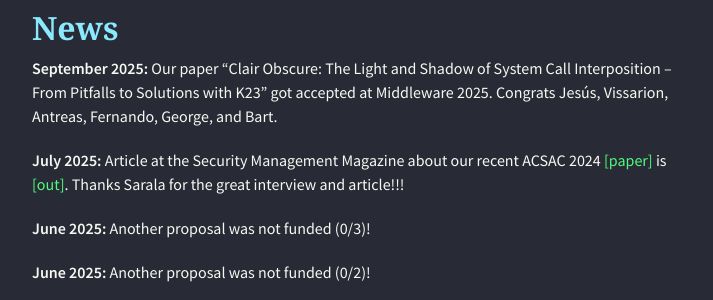
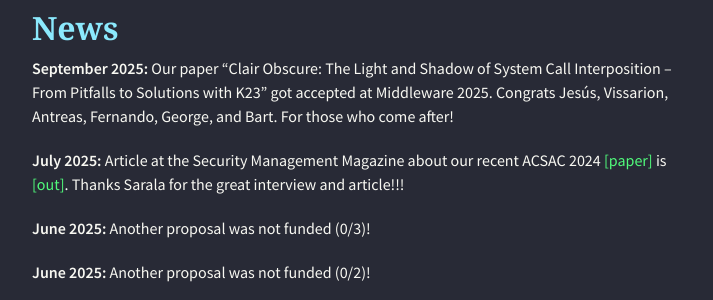
Before and after one commit to alexios-voulimeneas/alexios-voulimeneas.github.io, a Jekyll site: the page built from index.md, in a window 1280 px wide and 900 px high, scrolled down 379 px. Shown: the part 202-502 px from the top of the window, without its empty margins (283-996 px from the left). Built offline with Jekyll 4.4.1, drawn with Linux system fonts in a browser that asks for light colours; nearby versions of some CDN libraries; the repository's description, which GitHub fills in, is left out.

Commit message:
Update index.md

```diff
--- a/index.md
+++ b/index.md
@@ -6,7 +6,7 @@
 
 ## [](#header-2)News
 
-**September 2025:** Our paper "Clair Obscure: The Light and Shadow of System Call Interposition – From Pitfalls to Solutions with K23" got accepted at Middleware 2025. Congrats Jesús, Vissarion, Antreas, Fernando, George, and Bart.
+**September 2025:** Our paper "Clair Obscure: The Light and Shadow of System Call Interposition – From Pitfalls to Solutions with K23" got accepted at Middleware 2025. Congrats Jesús, Vissarion, Antreas, Fernando, George, and Bart. For those who come after!
 
 **July 2025:** Article at the Security Management Magazine about our recent ACSAC 2024 [[paper]](./papers/a8acsac2024.pdf) is [[out]](https://www.securitymanagement.nl/baanbrekend-onderzoek-versterkt-cybersecurity/). Thanks Sarala for the great interview and article!!!
 
```
